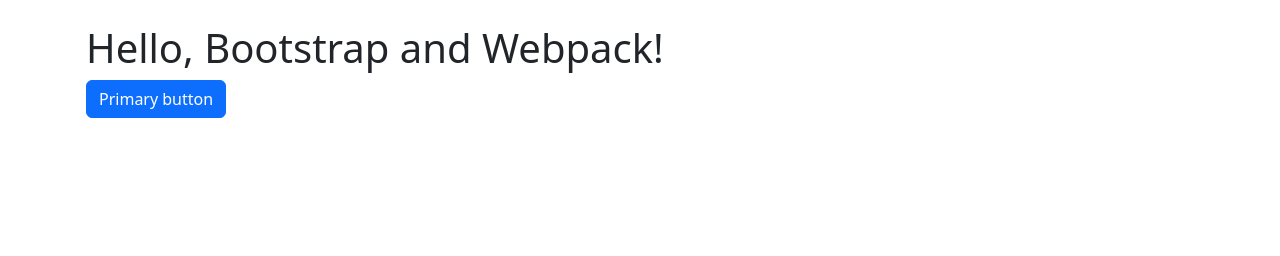
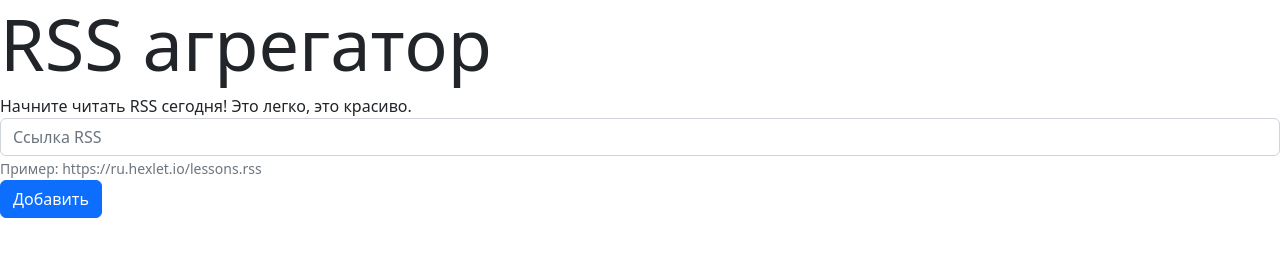
Before and after one commit to VikkyAblaeva/RSS-reader, a website built with webpack: page src/template.html in a window 1280 px wide. Built offline with nearby package versions, Linux system fonts and the light colour scheme.

Commit message:
add form & add button

```diff
--- a/src/template.html
+++ b/src/template.html
@@ -3,13 +3,18 @@
   <head>
     <meta charset="utf-8">
     <meta name="viewport" content="width=device-width, initial-scale=1">
-    <title>Bootstrap w/ Webpack</title>
+    <title>RSS-READER</title>
   </head>
   <body>
-    <div class="container py-4 px-3 mx-auto">
-      <h1>Hello, Bootstrap and Webpack!</h1>
-      <button class="btn btn-primary">Primary button</button>
-    </div>
+    <h1 class="display-2">RSS агрегатор</h1>
+    <form>
+      <div class="form-group">
+        <label for="formGroupExampleInput">Начните читать RSS сегодня! Это легко, это красиво.</label>
+        <input type="text" class="form-control" id="formGroupExampleInput" aria-describedby="emailHelp" placeholder="Ссылка RSS">
+        <small class="form-text text-muted">Пример: https://ru.hexlet.io/lessons.rss</small>
+      </div>
+      <button type="submit" class="btn btn-primary">Добавить</button>
+    </form>
     <script src="index.js"></script>
   </body>
 </html>
```
Also changed, not shown: dist/index.bundle.js, dist/index.bundle.js.LICENSE.txt (added), dist/index.html.
